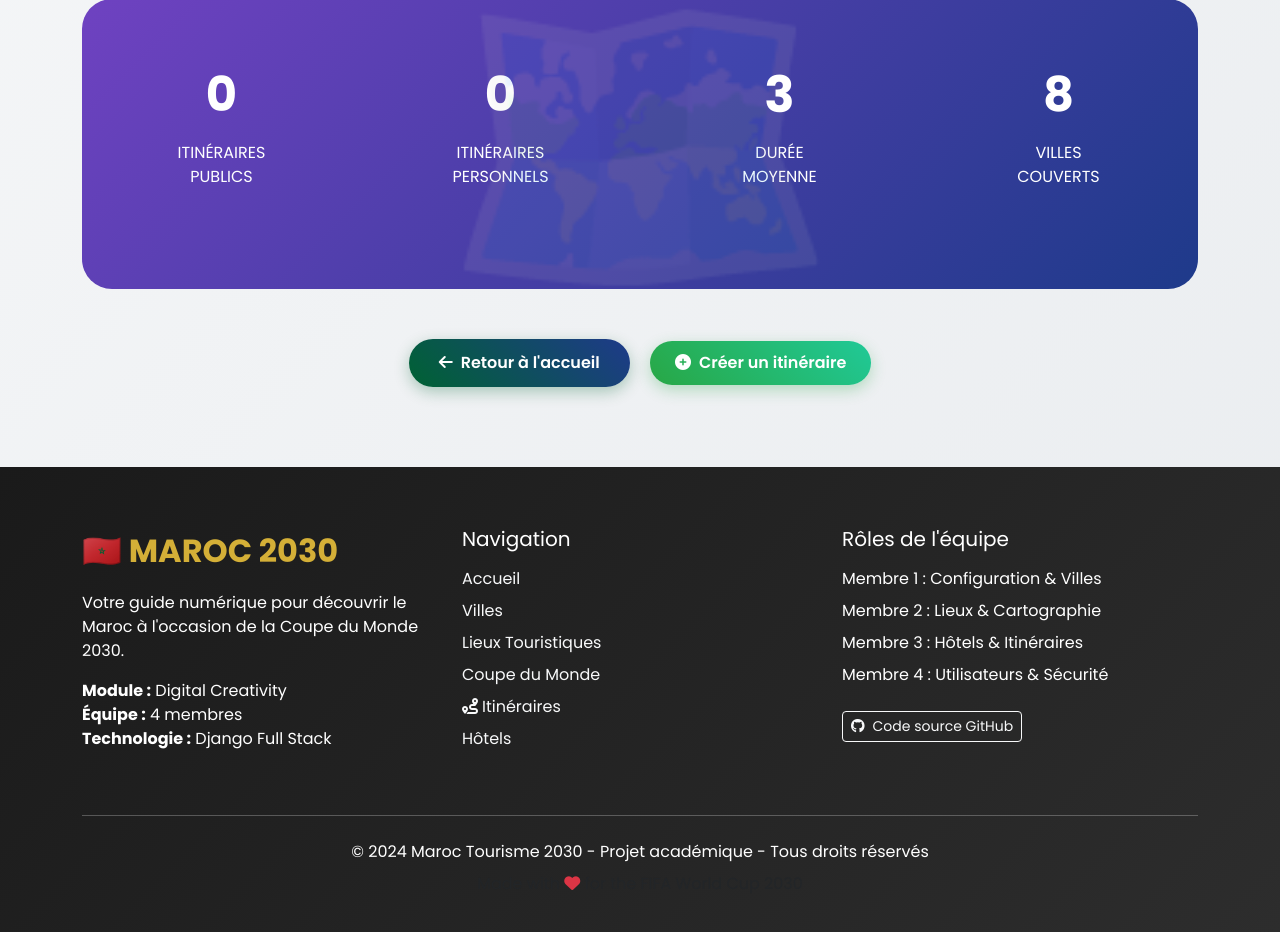
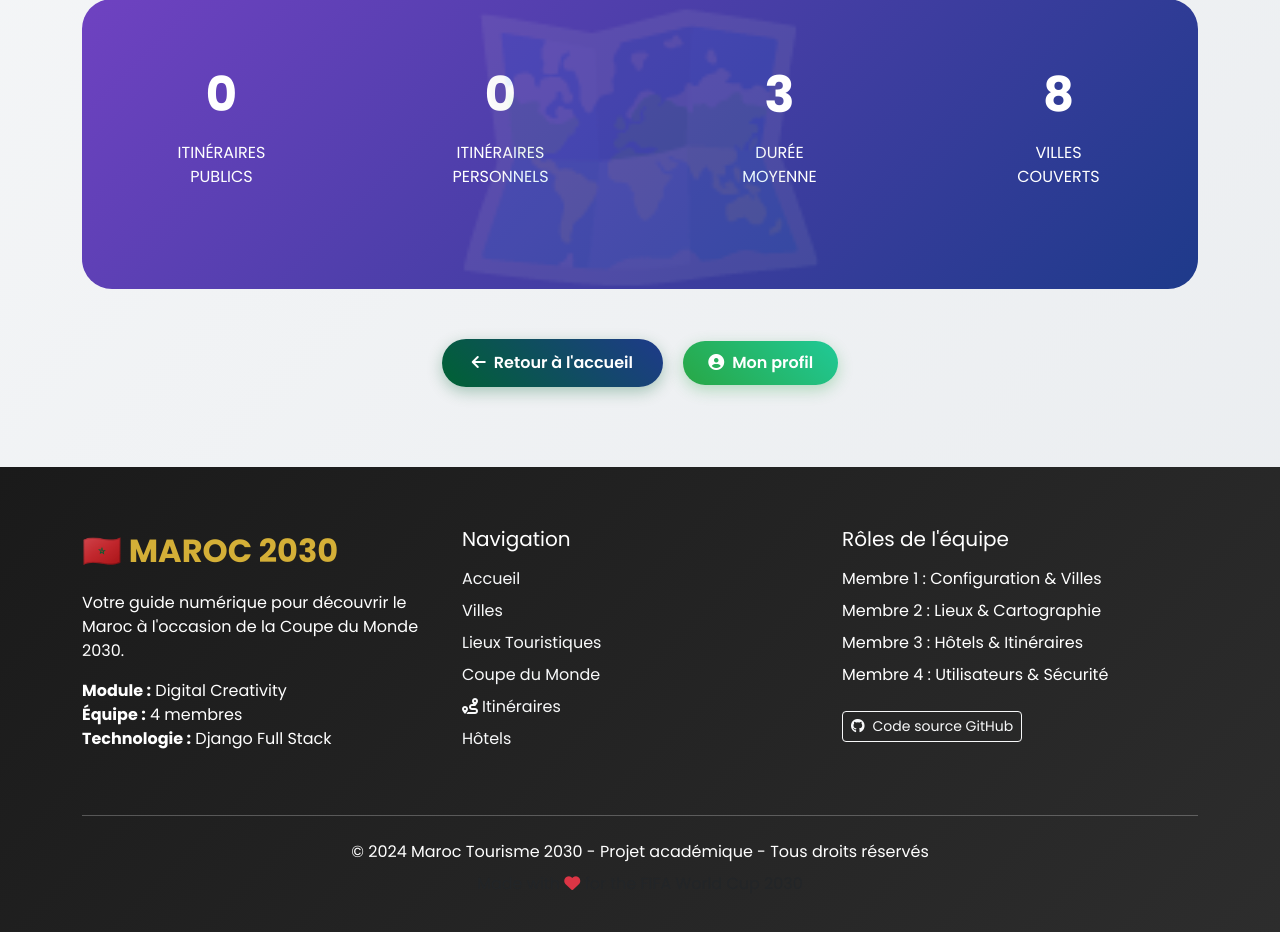
Before and after one commit to h1mza07/Digital-creativity, a Django app: page /routes/my-itineraries/ in a window 1280 px wide. Shown: the part 1007-1939 px from the top of the page. Run offline with Django 4.2, Linux system fonts and the light colour scheme; the visitor is signed in with stand-in values (Sample User, id 1).

Commit message:
Hamza Layachi: Mise à jour de design de page itinerary

```diff
--- a/templates/routes/itinerary_list.html
+++ b/templates/routes/itinerary_list.html
@@ -652,14 +652,15 @@
             </div>
         </div>
 
-        <!-- Bouton retour -->
+        <!-- Boutons d'action -->
         <div class="text-center mt-5 mb-5">
             <a href="/" class="btn btn-maroc">
                 <i class="fas fa-arrow-left me-2"></i>Retour à l'accueil
             </a>
             {% if user.is_authenticated %}
-            <a href="{% url 'create_itinerary' %}" class="btn btn-personal ms-3">
-                <i class="fas fa-plus-circle me-2"></i>Créer un itinéraire
+            <!-- Supprimé le bouton create_itinerary qui causait l'erreur -->
+            <a href="{% url 'profile' %}" class="btn btn-personal ms-3">
+                <i class="fas fa-user-circle me-2"></i>Mon profil
             </a>
             {% endif %}
         </div>
```
